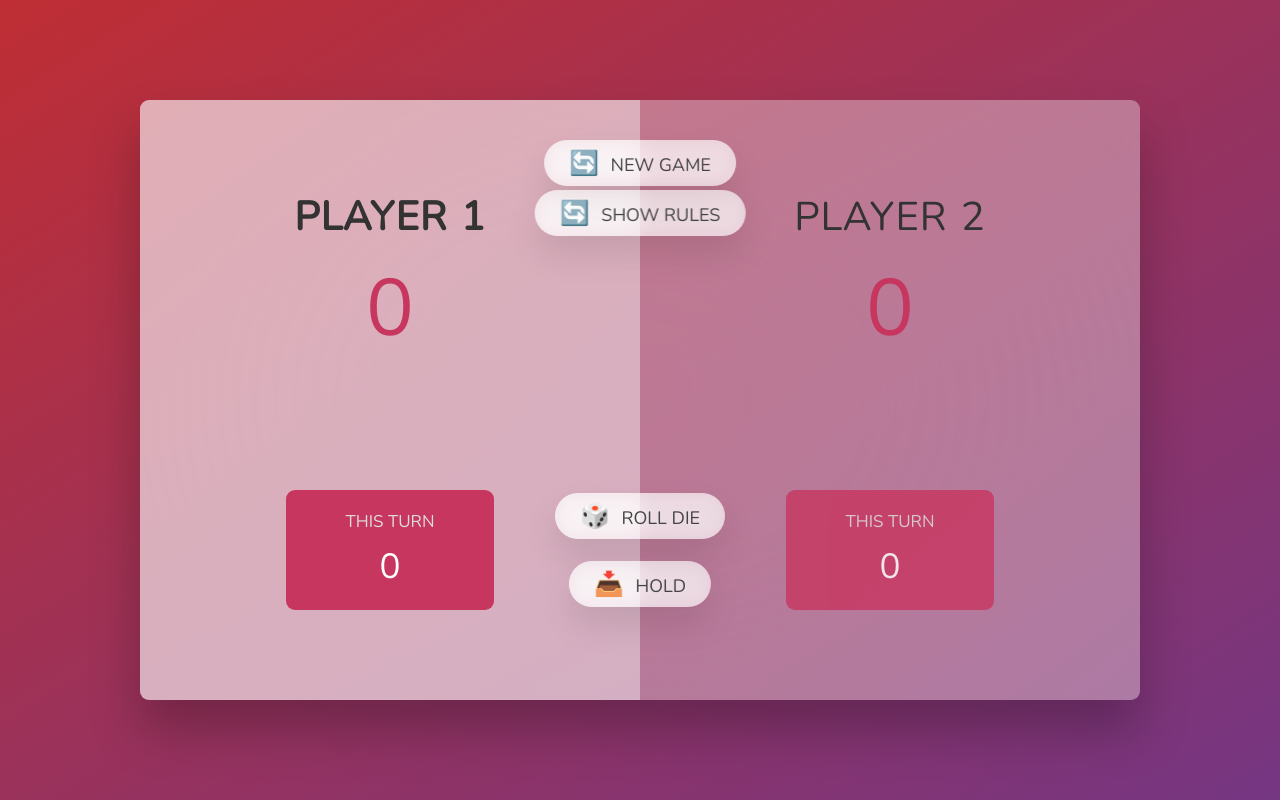
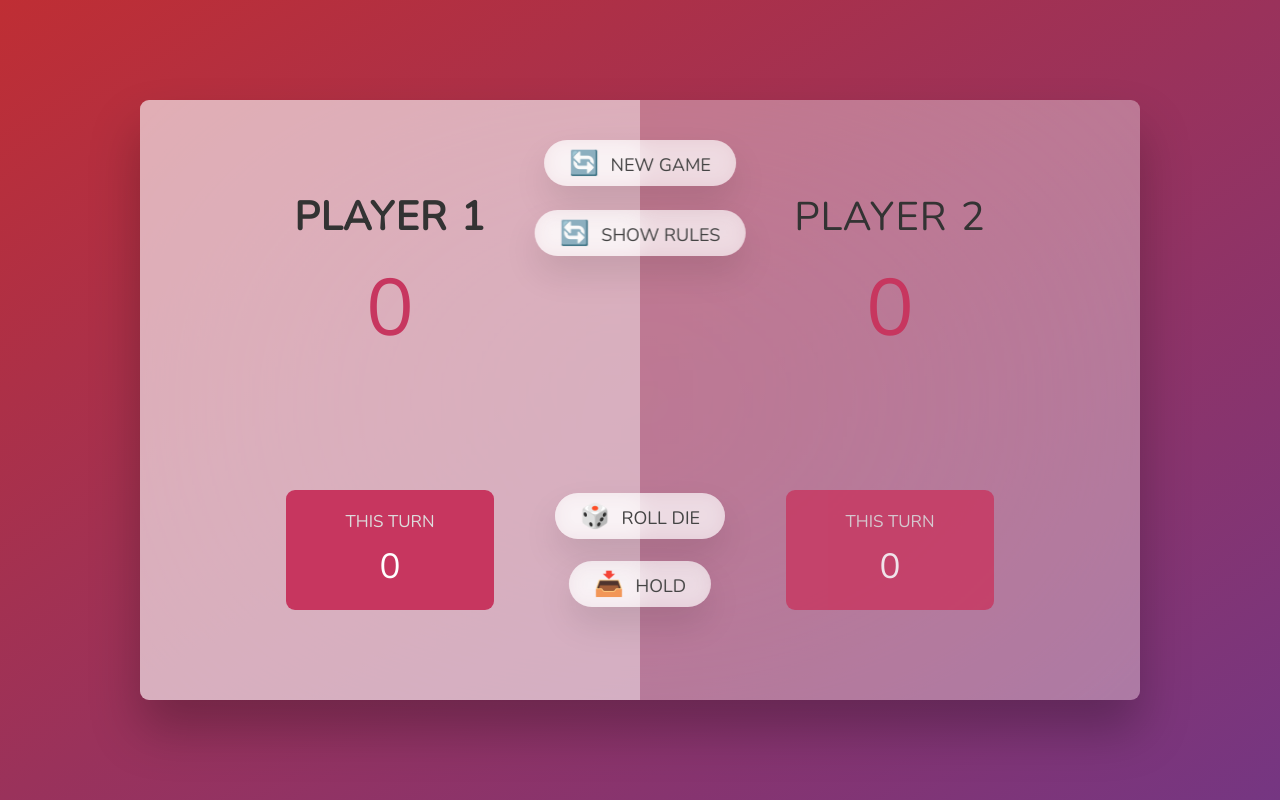
Before and after one commit to ABroadCoder/coursework-project2, a plain HTML site: page index.html in a window 1280 px wide. Drawn offline with nearby package versions, Linux system fonts and the light colour scheme.

Commit message:
Update style.css

```diff
--- a/style.css
+++ b/style.css
@@ -153,7 +153,7 @@ main {
   top: 4rem;
 }
 .btn--rules {
-  top: 9rem;
+  top: 11rem;
 }
 .btn--roll {
   top: 39.3rem;
```
